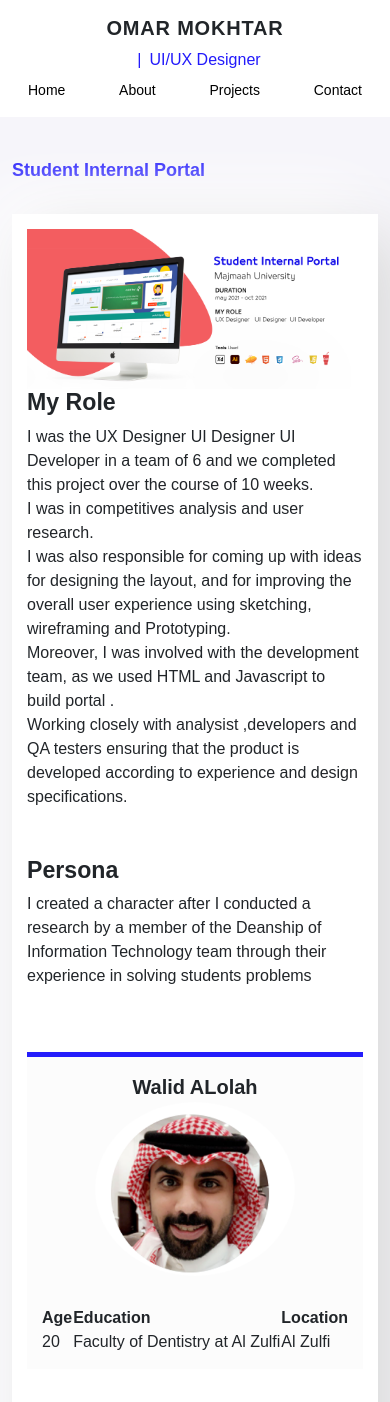
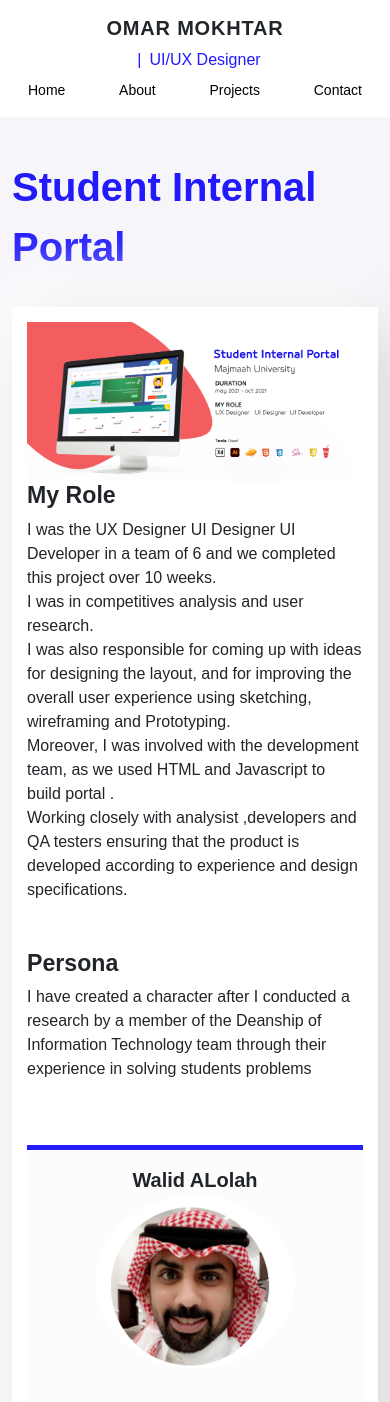
Before and after one commit to omarmok/my-react-webSite, a Next.js app: page /CaseStudy in a window 390 px wide. Shown: the top 1402 px of the page. Built offline with nearby package versions, Linux system fonts and the light colour scheme; no server answers.

Commit message:
some moile

```diff
--- a/pages/CaseStudy.js
+++ b/pages/CaseStudy.js
@@ -33,7 +33,7 @@ const CaseStudy = () => {
               <h3 className="fw-bold">My Role</h3>
 
                 <p>
-                I was the UX Designer UI Designer UI Developer in a team of 6 and we completed this project over the course of 10 weeks.
+                I was the UX Designer UI Designer UI Developer in a team of 6 and we completed this project over 10 weeks.
                   <br/>
                   I was in competitives analysis and user research.
                   <br/>
@@ -49,7 +49,7 @@ const CaseStudy = () => {
 
                           <div className="Persona mt-5">
                               <h3 className="fw-bold">Persona</h3>
-                            <p>I created a character after I conducted a research by a member of the Deanship of Information Technology team through their experience in solving students problems</p>
+                            <p>I have created a character after I conducted a research by a member of the Deanship of Information Technology team through their experience in solving students problems</p>
 
                   <div className="row">
 
--- a/styles/globals.scss
+++ b/styles/globals.scss
@@ -481,15 +481,16 @@ ul{
   .page__container{
     width: 100%;
     .mainpagetitle{
-      font-size: 18px;
+      font-size: 40px;
       margin-bottom: 10px;
     }
     .section__title{
       align-items: flex-start;
-      flex-direction: column;
+      flex-direction: column-reverse;
     }
     .section__title--maintitle{
       font-size: 16px;
+      margin-top: 20px;
     }
   }
   .mycard__details{
@@ -498,10 +499,12 @@ ul{
   }
   .mycard__details--jobtitle{
     flex-direction: column;
+    justify-content: end !important;
+    align-items: flex-start !important;
   }
   .Tools{
     align-items: center;
-    justify-content: center;
+    justify-content: space-between;
   }
 
  }
```
